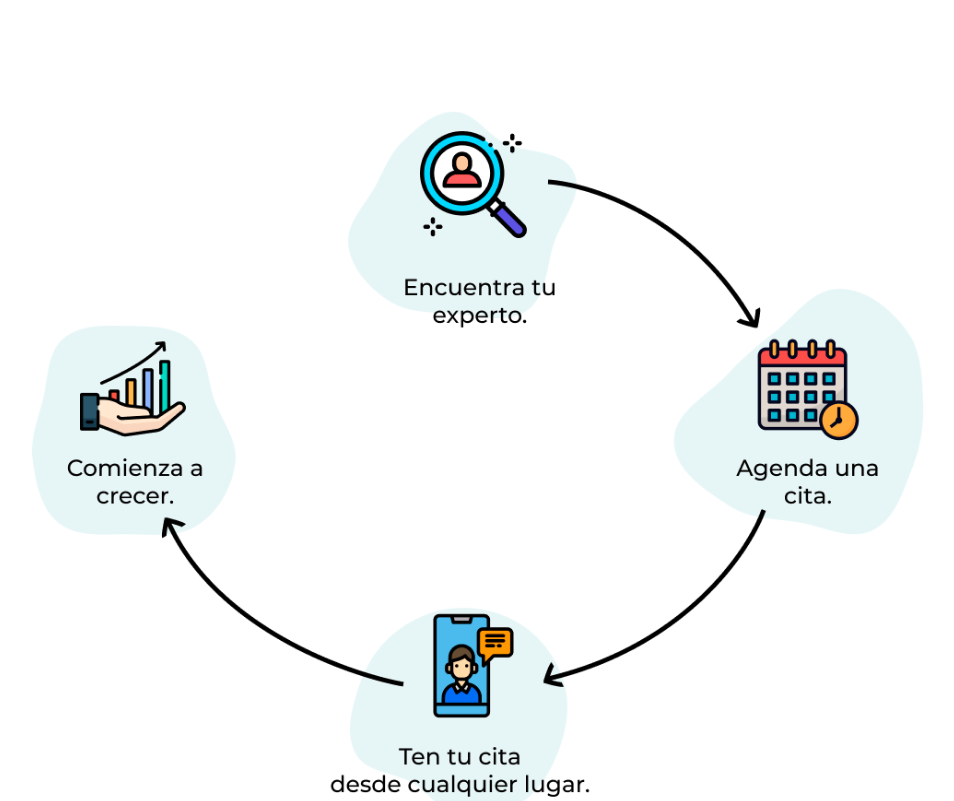
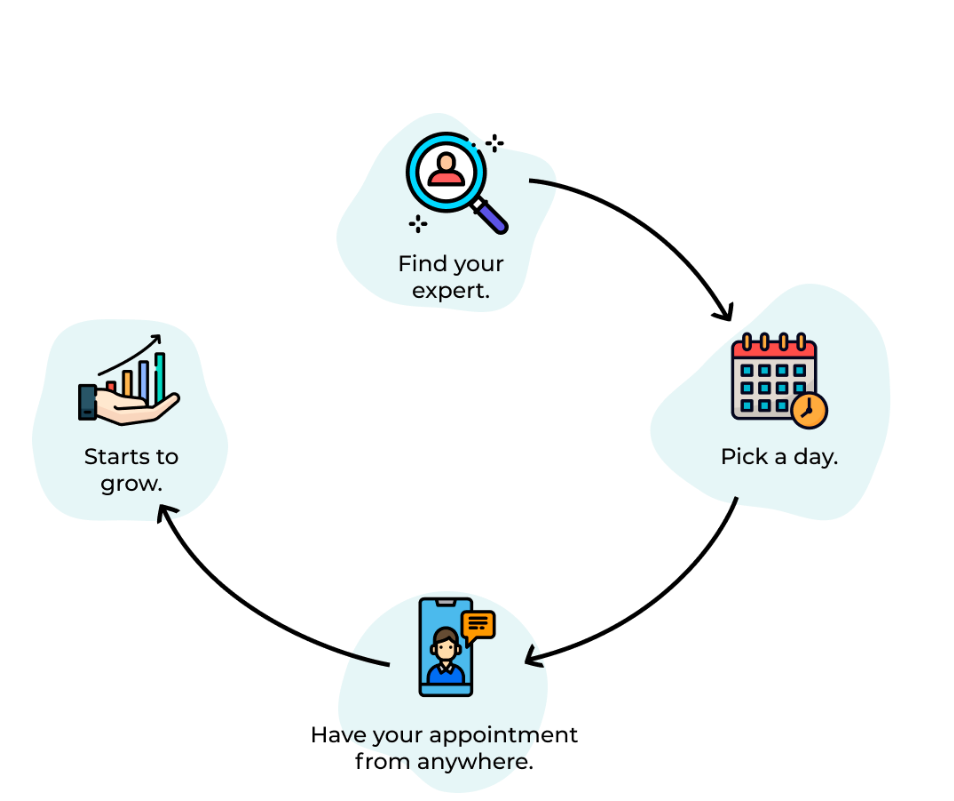
Before and after one commit to Itzli2000/MWP_landing, a plain HTML site: page en.html in a window 1280 px wide. Shown: the part 1544-2345 px from the top of the page, without its empty margins (162-1116 px from the left). Drawn offline with nearby package versions, Linux system fonts and the light colour scheme.

Commit message:
Added how works for english

```diff
--- a/en.html
+++ b/en.html
@@ -184,7 +184,7 @@
   <div class="container">
     <section id="howWorks">
       <h2>How it works?</h2>
-      <img src="assets/images/worksDesktop.png" class="img-fluid" alt="Como funciona">
+      <img src="assets/images/howWorks.png" class="img-fluid" alt="Como funciona">
       <a class="d-block btn btn-secondary" href="https://app.mindswithpurpose.com/?userType=Client" target="_blank">Find
         your expert!</a>
     </section>
```
Also changed, not shown: assets/images/howWorks.png (added).
